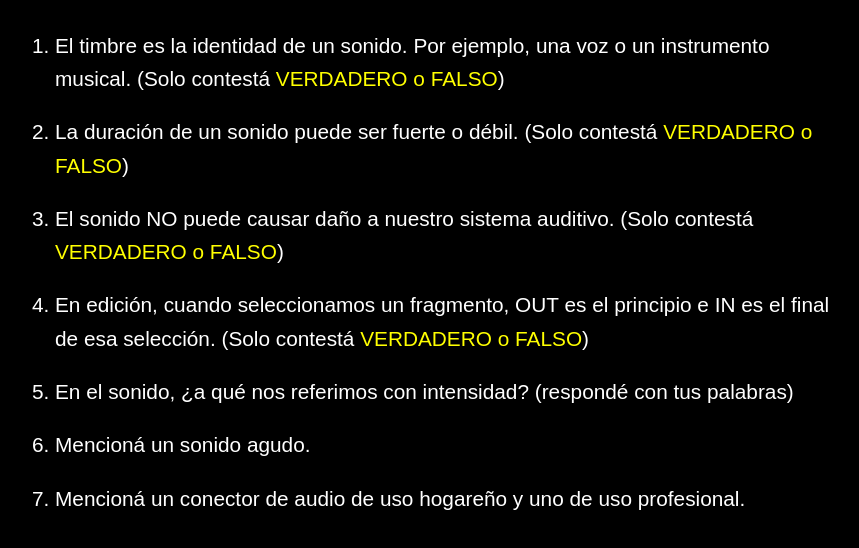
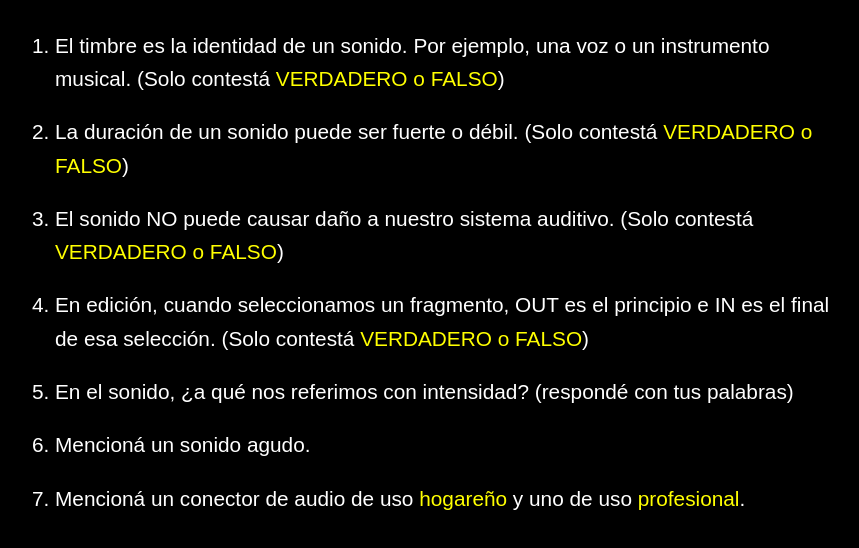
Before and after one commit to igna-zanella/web-prueba-ES, a plain HTML site: page index.html in a window 1280 px wide. Shown: the part 172-720 px from the top of the page, without its empty margins (205-1064 px from the left). Drawn offline with Linux system fonts and the light colour scheme.

Commit message:
Se estiliza la pregunta nro 7

```diff
--- a/index.html
+++ b/index.html
@@ -17,7 +17,7 @@
       <li>En edición, cuando seleccionamos un fragmento, OUT es el principio e IN es el final de esa selección. (Solo contestá <span>VERDADERO o FALSO</span>)</li>
       <li>En el sonido, ¿a qué nos referimos con intensidad? (respondé con tus palabras)</li>
       <li>Mencioná un sonido agudo.</li>
-      <li>Mencioná un conector de audio de uso hogareño y uno de uso profesional.</li>
+      <li>Mencioná un conector de audio de uso <span>hogareño</span> y uno de uso <span>profesional</span>.</li>
     </ol>
   </main>
 </body>
```
